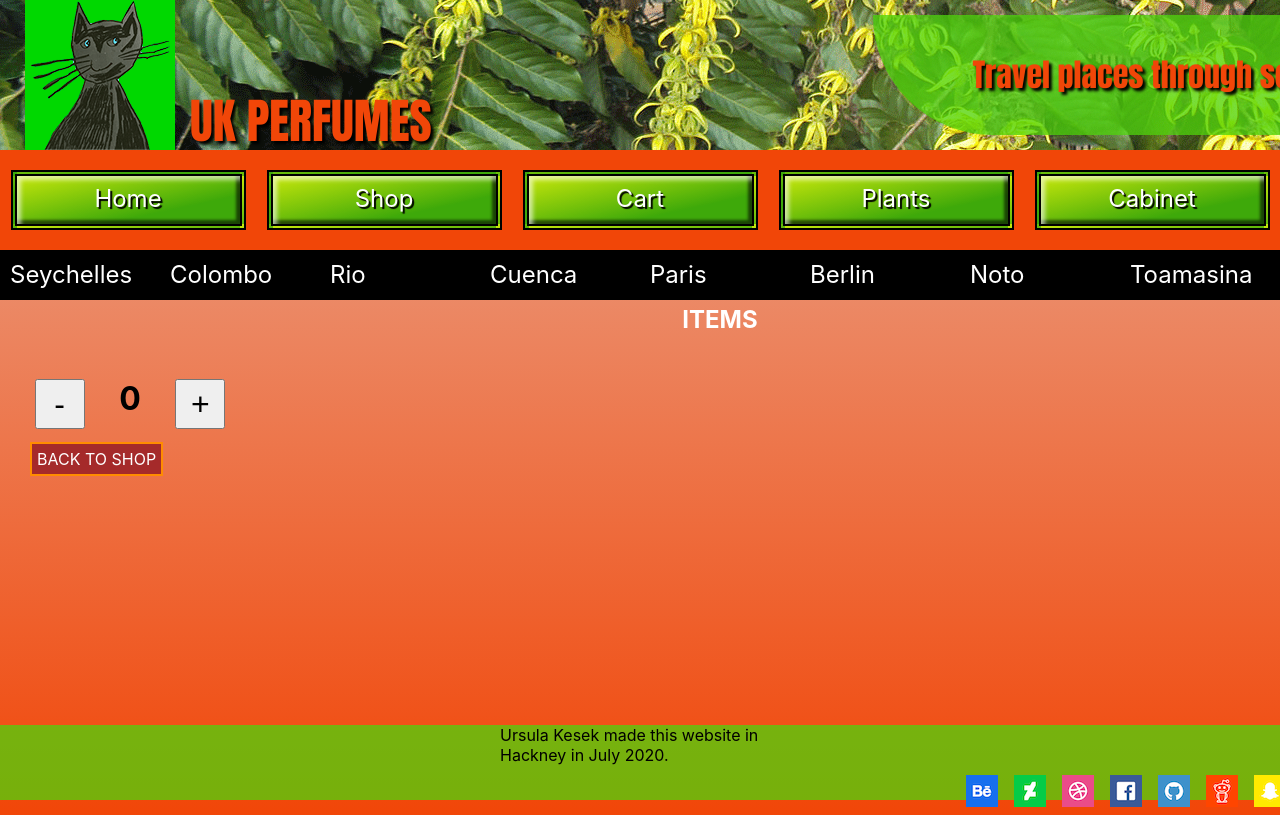
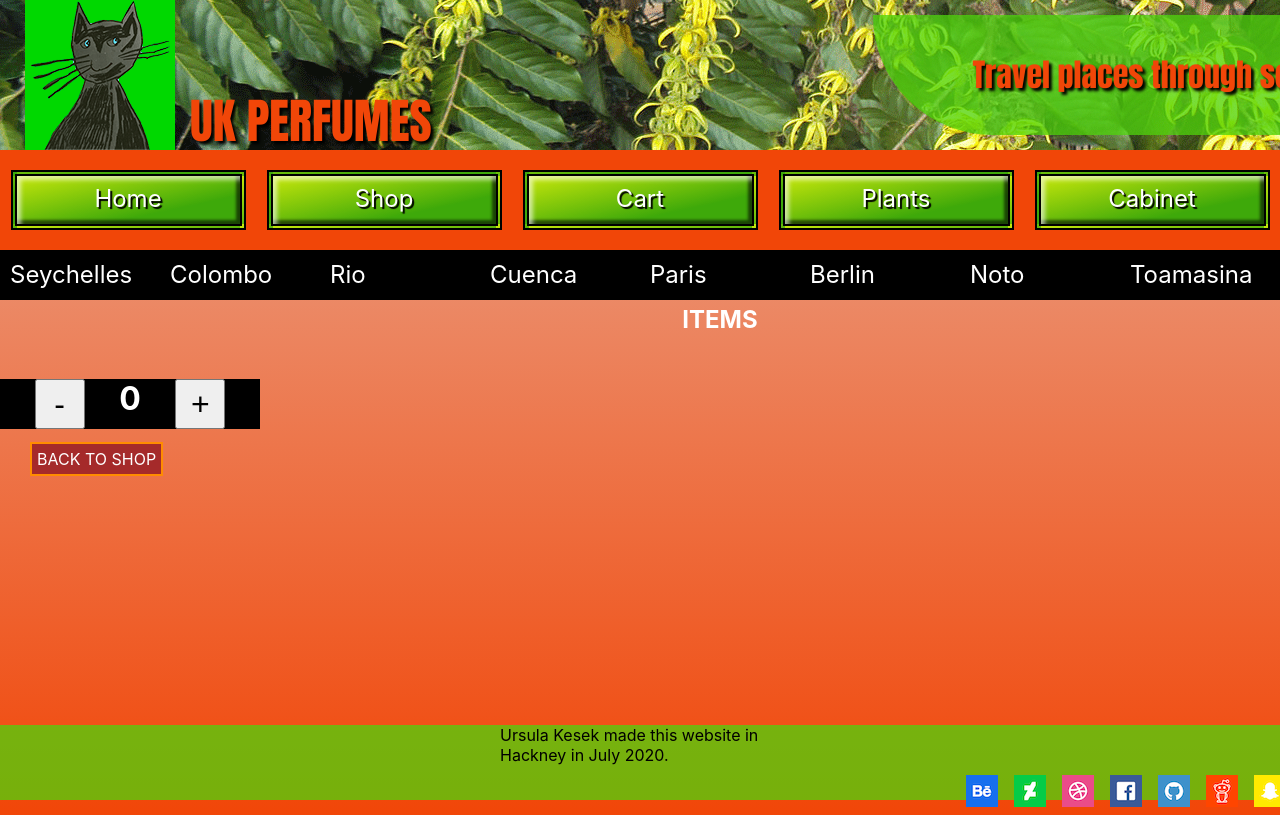
Before and after one commit to GiacomoSorbi/UrsulaKesek-module-ii, a React (Create React App) app: page /cartp in a window 1280 px wide. Shown: the top 815 px of the page. Built offline with nearby package versions, Linux system fonts and the light colour scheme.

Commit message:
modified several pages

```diff
--- a/src/App.js
+++ b/src/App.js
@@ -1,4 +1,4 @@
-import React,{useState} from "react";
+import React from "react";
 import "./App.css";
 import { Switch, Route } from "react-router-dom";
 import {
@@ -15,11 +15,6 @@ import {
 import Error from "./components/Error";
 
 function App() {
-  const [cart, setCart] = useState([]);
-
-  const addToCart = (item) => {
-    setCart((oldCart) => [...oldCart, item]);
-  };
 
   return (
     <>
--- a/src/constants/index.jsx
+++ b/src/constants/index.jsx
@@ -15,7 +15,6 @@ export const products = [
     title: "Seychelles Floral",
     desc: "A blend of ylang ylang,bergamot and blackpepper",
     img: bottle,
-    alt: "404",
     prefix: "£",
     price: 185.0,
     quantity: `Qty:${0}`,
@@ -29,7 +28,7 @@ export const products = [
     title: "Colombo Fresh",
     desc: "Blending Lemongrass,lavender,mandarin and peppermint",
     img: bottle1,
-    alt:"404",
+    prefix: "£",
     price: 145.0,
     quantity: `Qty:${0}`,
     subTotal: 0,
@@ -40,6 +39,7 @@ export const products = [
     title: "Rio City Garden",
     img: bottle3,
     desc:"Exciting cocktail of gardenia,ylang-ylang,passion-fruit and lime",
+    prefix: "£",
     price: 150.0,
     quantity: `Qty:${0}`,
     subTotal: 0,
@@ -50,6 +50,7 @@ export const products = [
     title: "Cuenca Rose",
     img: bottle6,
     desc:"Sensational tuberose,cedar,vetiver and violets",
+    prefix: "£",
     price: 165.0,
   },
   {
@@ -58,6 +59,7 @@ export const products = [
     title: "Paris Mimosa",
     img: bottle4,
     desc: "Mesmerising mimosa,cardamom, sandalwood,damask rose and tonka",
+    prefix: "£",
     price: 125.0,
   },
   {
--- a/src/pages/CartPage/CartPage.css
+++ b/src/pages/CartPage/CartPage.css
@@ -4,7 +4,8 @@
   justify-content: space-evenly;
   width: 260px;
   position: relative;
-  top:80px;
+  top: 80px;
+  background-color: black;
 }
 .add {
   width: 50px;
@@ -30,13 +31,13 @@
   height: 565px;
   background: linear-gradient(rgb(235, 143, 110), rgb(241, 70, 8));
 }
-.cptitle{
+.cptitle {
   position: relative;
-  top:35px;
+  top: 35px;
   text-align: center;
 }
 h2.cp {
-  width:1440px;
+  width: 1440px;
   padding: 15px;
   color: black;
   text-align: center;
@@ -48,22 +49,22 @@ h2.cp {
   height: 20px;
 }
 .item-link {
-  padding:10px;
-  width:160px;
-  height:50px;
-  color:white;
-  font-size:1.5em ;
+  padding: 10px;
+  width: 160px;
+  height: 50px;
+  color: white;
+  font-size: 1.5em;
   background-color: black;
   text-decoration: none;
 }
 .qty {
-  color: black;
+  color: white;
   font-size: 2em;
 }
 .pp {
   position: relative;
-  top:100px;
-  left:30px;
+  top: 100px;
+  left: 30px;
   border: 4px double darkorange;
   background-color: brown;
 }
--- a/src/pages/CartPage/index.jsx
+++ b/src/pages/CartPage/index.jsx
@@ -1,5 +1,5 @@
 import React, { useState } from "react";
-import { EmptyCart } from "../../components";
+// import { EmptyCart } from "../../components";
 import { items } from "../../constants";
 import { NavLink, Route } from "react-router-dom";
 import { Item } from "../../components";
@@ -39,6 +39,7 @@ const CartPage = () => {
           />
           <div className="cpi">
             <Route path="/cartp/:id" component={Item} />
+
           <div className="btns">
             <button className="less" onClick={decreaseQty}>
               -
--- a/src/pages/SingleProductPage/SingleProductPage.css
+++ b/src/pages/SingleProductPage/SingleProductPage.css
@@ -1,3 +1,6 @@
+*{
+  box-sizing: border-box;
+}
 .cp{
   paddinG:5px;
   width: 120px;
--- a/src/pages/SingleProductPage/index.jsx
+++ b/src/pages/SingleProductPage/index.jsx
@@ -1,9 +1,9 @@
-import React from "react";
+import React,{useState} from "react";
 import { Link } from "react-router-dom";
 import { products } from "../../constants";
 import "./SingleProductPage.css";
 
-const SingleProductPage = ({ match,addToCart }) => {
+const SingleProductPage = ({ match}) => {
   const productId = match.params.id;
   const productName = products.find((elem) => elem.id === productId).name;
   const productTitle = products.find((elem) => elem.id === productId).title;
@@ -11,7 +11,10 @@ const SingleProductPage = ({ match,addToCart }) => {
   const productPrice = products.find((elem) => elem.id === productId).price;
   const productPrefix = products.find((elem) => elem.id === productId).prefix;
   const productDesc = products.find((elem) => elem.id === productId).desc;
-
+  const [cart,setCart]= useState([]);
+  const addToCart = (product)=>{
+    setCart(oldCart=>[...oldCart,product]);
+  }
 
   return (
     <>
@@ -30,7 +33,7 @@ const SingleProductPage = ({ match,addToCart }) => {
           {productPrefix}
           {productPrice.toFixed(2)}
         </h4>
-        <button onClick={addToCart}>+</button>
+        <button onClick={addToCart}> +</button>
         <div className="links">
           <Link className="cp"
            to="/cartp">
```
